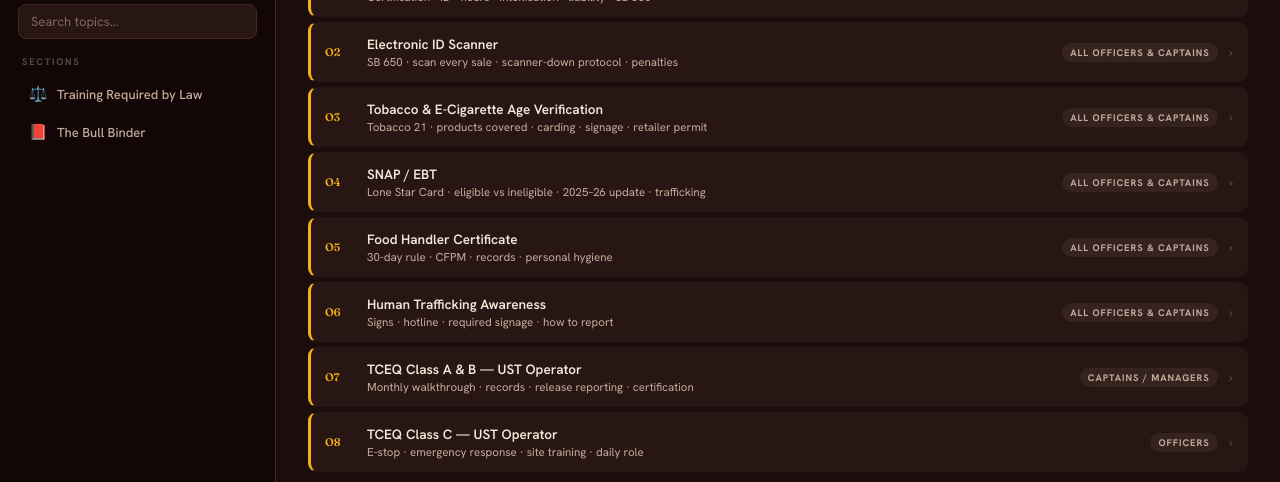
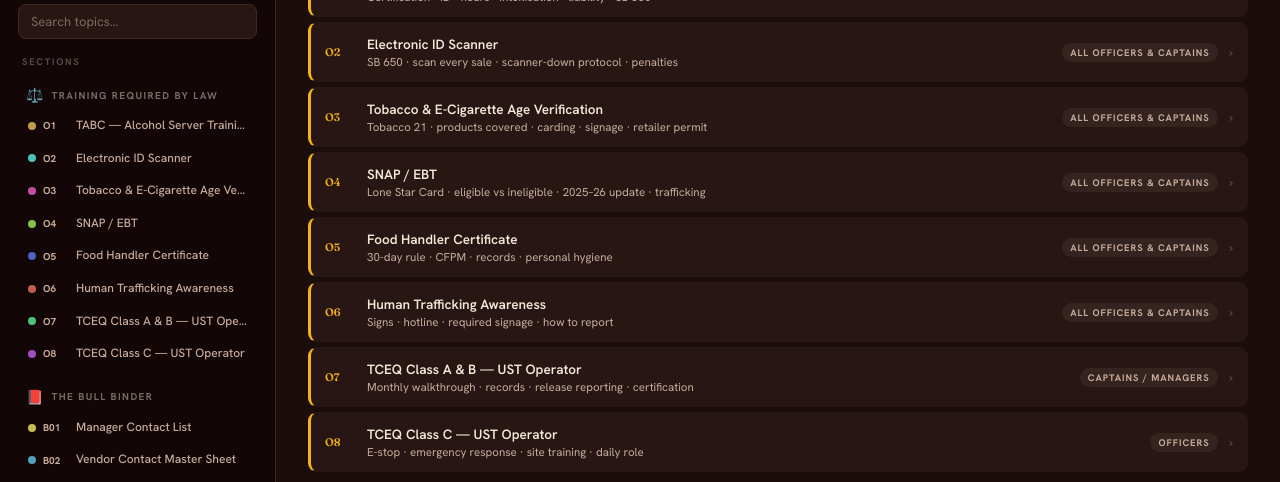
Before and after one commit to iBerto777/Bull_Binder_Training_Site, a plain HTML site: page index.html in a window 1280 px wide. Shown: the part 209-691 px from the top of the page. Drawn offline with Linux system fonts and the light colour scheme.

Commit message:
Sidebar: all topics listed with accent color dots, always visible

```diff
--- a/index.html
+++ b/index.html
@@ -133,7 +133,21 @@ table.s-tbl tr:nth-child(even) td{background:rgba(241,234,216,.02)}
   .home{padding:18px 18px}
 }
 
-/* ── Per-topic accent ─────────────────────────────────────── */
+/* ── Sidebar topic nav ──────────────────────────────────────── */
+.nav-sec-hdr{display:flex;align-items:center;gap:8px;padding:10px 8px 5px;cursor:pointer;margin-top:6px}
+.nav-sec-hdr:first-child{margin-top:0}
+.nav-sec-icon{font-size:14px}
+.nav-sec-lbl{font-size:10px;letter-spacing:.14em;text-transform:uppercase;font-weight:700;color:rgba(241,234,216,.45)}
+.ni{display:flex;align-items:center;gap:7px;padding:7px 8px 7px 10px;border-radius:7px;cursor:pointer;transition:background .15s;margin-bottom:1px}
+.ni:hover{background:rgba(241,234,216,.06)}
+.ni.active{background:rgba(241,234,216,.1)}
+.ni.active .ni-lbl{color:var(--tca,#F4B216)}
+.ni.active .ni-num{color:var(--tca,#F4B216)}
+.ni-dot{width:8px;height:8px;border-radius:50%;flex-shrink:0;opacity:.85}
+.ni-num{font-size:10px;font-weight:700;color:var(--ink-soft);flex-shrink:0;width:26px}
+.ni-lbl{font-size:12px;color:var(--ink-soft);line-height:1.3;white-space:nowrap;overflow:hidden;text-overflow:ellipsis}
+
+
 .nav-btn.nxt{background:var(--accent);color:var(--accent-deep);border-color:var(--accent)}
 .nav-btn.nxt:hover:not(:disabled){background:var(--accent);filter:brightness(1.1)}
 .rail-prog strong{color:var(--accent)}
@@ -187,14 +201,25 @@ let dSec='', dTopic=0, dSlide=0;
 function buildNav(){
   sidenav.innerHTML='';
   Object.entries(C).forEach(([k,s])=>{
-    const el=document.createElement('div');
-    el.className='ni'; el.dataset.k=k;
-    el.innerHTML=`<span class="ni-icon">${s.icon}</span><span class="ni-lbl">${s.title}</span>`;
-    el.onclick=()=>{srch.value='';showSection(k);};
-    sidenav.appendChild(el);
+    const sec=document.createElement('div');
+    sec.className='nav-sec-hdr';
+    sec.innerHTML=`<span class="nav-sec-icon">${s.icon}</span><span class="nav-sec-lbl">${s.title}</span>`;
+    sec.onclick=()=>{srch.value='';showSection(k);};
+    sidenav.appendChild(sec);
+    s.topics.forEach((t,ti)=>{
+      const el=document.createElement('div');
+      el.className='ni'; el.dataset.k=k; el.dataset.ti=ti;
+      el.innerHTML=`<span class="ni-dot" style="background:${t.ca||'#F4B216'}"></span><span class="ni-num">${t.num}</span><span class="ni-lbl">${t.name}</span>`;
+      el.onclick=()=>{srch.value='';openTopic(k,ti,0);};
+      sidenav.appendChild(el);
+    });
   });
 }
-function setNav(k){document.querySelectorAll('.ni').forEach(n=>n.classList.toggle('active',n.dataset.k===k));}
+function setNav(sk,ti){
+  document.querySelectorAll('.ni').forEach(n=>{
+    n.classList.toggle('active', n.dataset.k===sk && parseInt(n.dataset.ti)===(ti||0) && sk!=='');
+  });
+}
 
 // HOME
 function goHome(){
@@ -301,7 +326,7 @@ function renderDeck(){
   const slides=realSlides, slide=isQuiz?null:slides[dSlide];
   const mot=M[t.motif]||M[sec.motif]||M['law'];
   const accent=t.ca||'#F4B216', accentDeep=t.cd||'#5A3A06';
-  setNav(dSec);
+  setNav(dSec,dTopic);
   let body='';
   if(isQuiz){
     body=renderQuiz(t.quiz,accent,accentDeep);
```
